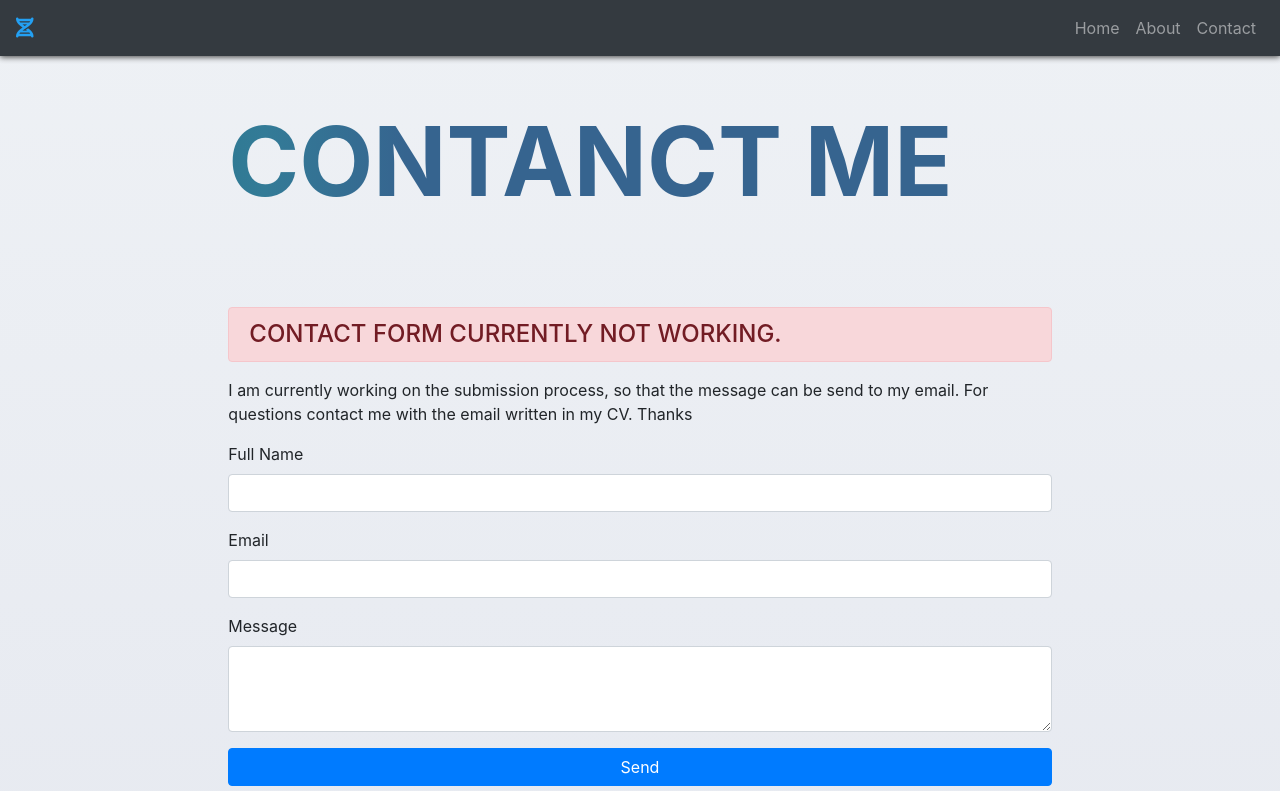
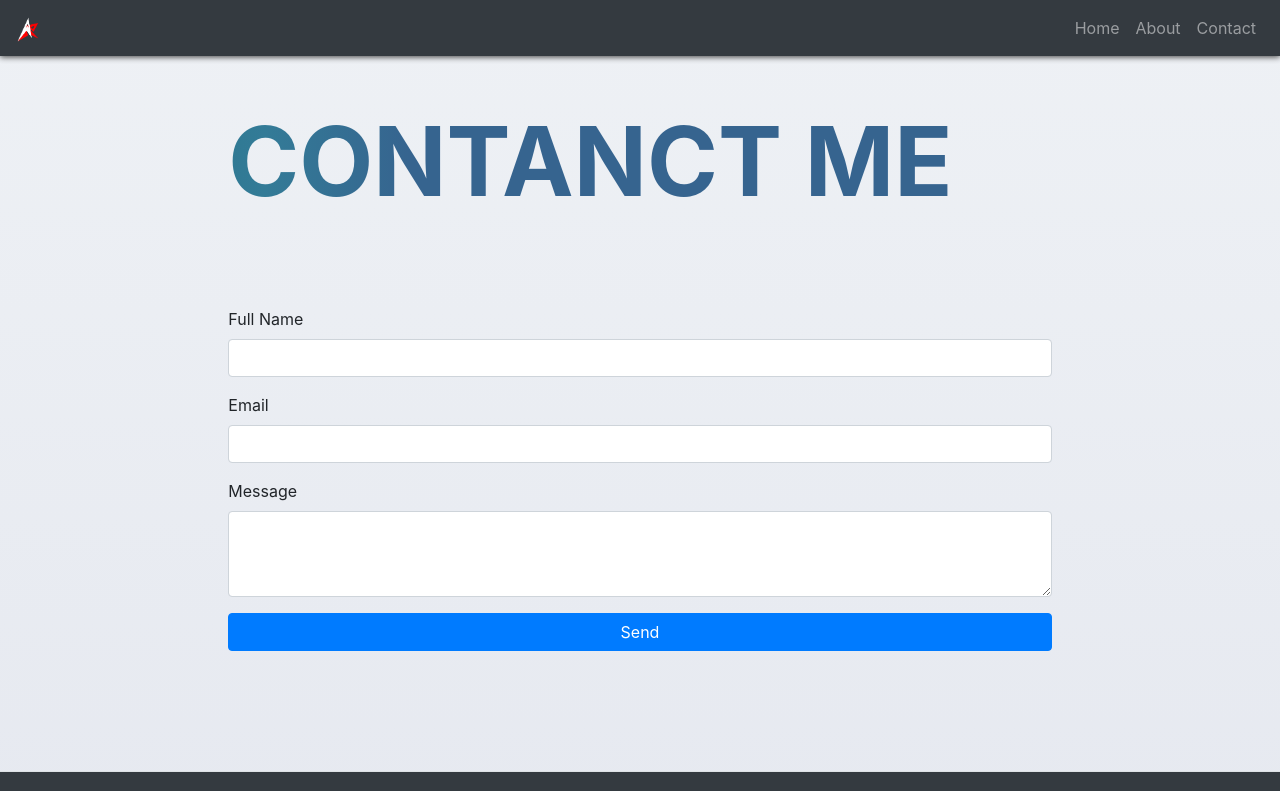
Before and after one commit to Rakib98/my-portfolio, a React (Create React App) app: page /contact in a window 1280 px wide. Shown: the top 791 px of the page. Built offline with nearby package versions, Linux system fonts and the light colour scheme.

Commit message:
Changed the logo in the navbar, testing the forms

```diff
--- a/src/App.js
+++ b/src/App.js
@@ -9,6 +9,7 @@ import Footer from './components/Footer';
 import HomePage from './pages/HomePage';
 import AboutPage from './pages/AboutPage';
 import ContactPage from './pages/ContactPage';
+import logo from './assets/img/logo.png';
 
 class App extends React.Component {
 
@@ -47,7 +48,7 @@ class App extends React.Component {
         <Container className="p-0" fluid={true}>
 
           <Navbar className="navbar sticky-top navbar-dark bg-dark" expand="lg">
-            <Link to="/"><Navbar.Brand><i className="fas fa-dna"></i></Navbar.Brand></Link>
+            <Link to="/"><Navbar.Brand><img width={25} src={logo} alt=""/></Navbar.Brand></Link>
             <Navbar.Toggle className="broder-0" aria-controls="navbar-toggle" />
 
             <Navbar.Collapse id="navbar-toggle">
--- a/src/pages/ContactPage.js
+++ b/src/pages/ContactPage.js
@@ -1,5 +1,5 @@
 import React from "react";
-import axios from "axios";
+/* import axios from "axios"; */
 import Hero from "../components/Hero";
 import Content from "../components/Content";
 import Form from "react-bootstrap/Form";
@@ -27,7 +27,7 @@ class ContactPage extends React.Component {
     });
   };
 
-  handleSubmit = event => {
+ /*  handleSubmit = event => {
     event.preventDefault();
 
     this.setState({
@@ -56,7 +56,7 @@ class ContactPage extends React.Component {
           emailSent: false
         });
       });
-  };
+  }; */
 
   render() {
     return (
@@ -64,23 +64,18 @@ class ContactPage extends React.Component {
         <Hero title={this.props.title} />
 
         <Content>
-          <h4 className="alert alert-danger">
+         {/*  <h4 className="alert alert-danger">
             CONTACT FORM CURRENTLY NOT WORKING.
           </h4>
           <p>
             I am currently working on the submission process, so that the
             message can be send to my email. For questions contact me with the
             email written in my CV. Thanks
-          </p>
+          </p> */}
 
-          <form name="contact" netlify netlify-honeypot="bot-field" hidden>
-            <input type="text" name="name" />
-            <input type="email" name="email" />
-            <textarea name="message"></textarea>
-          </form>
+          <Form name="contact" method="post" data-netlify="true" data-netlify-honeypot="bot-field">
 
-          <Form name="contact" method="post">
-            <input type="hidden" name="form-name" value="contact" />
+          <input type="hidden" name="form-name" value="contact" />
             <Form.Group>
               <Form.Label htmlFor="full-name">Full Name</Form.Label>
               <Form.Control
```
Also changed, not shown: src/assets/img/logo.png (added).
